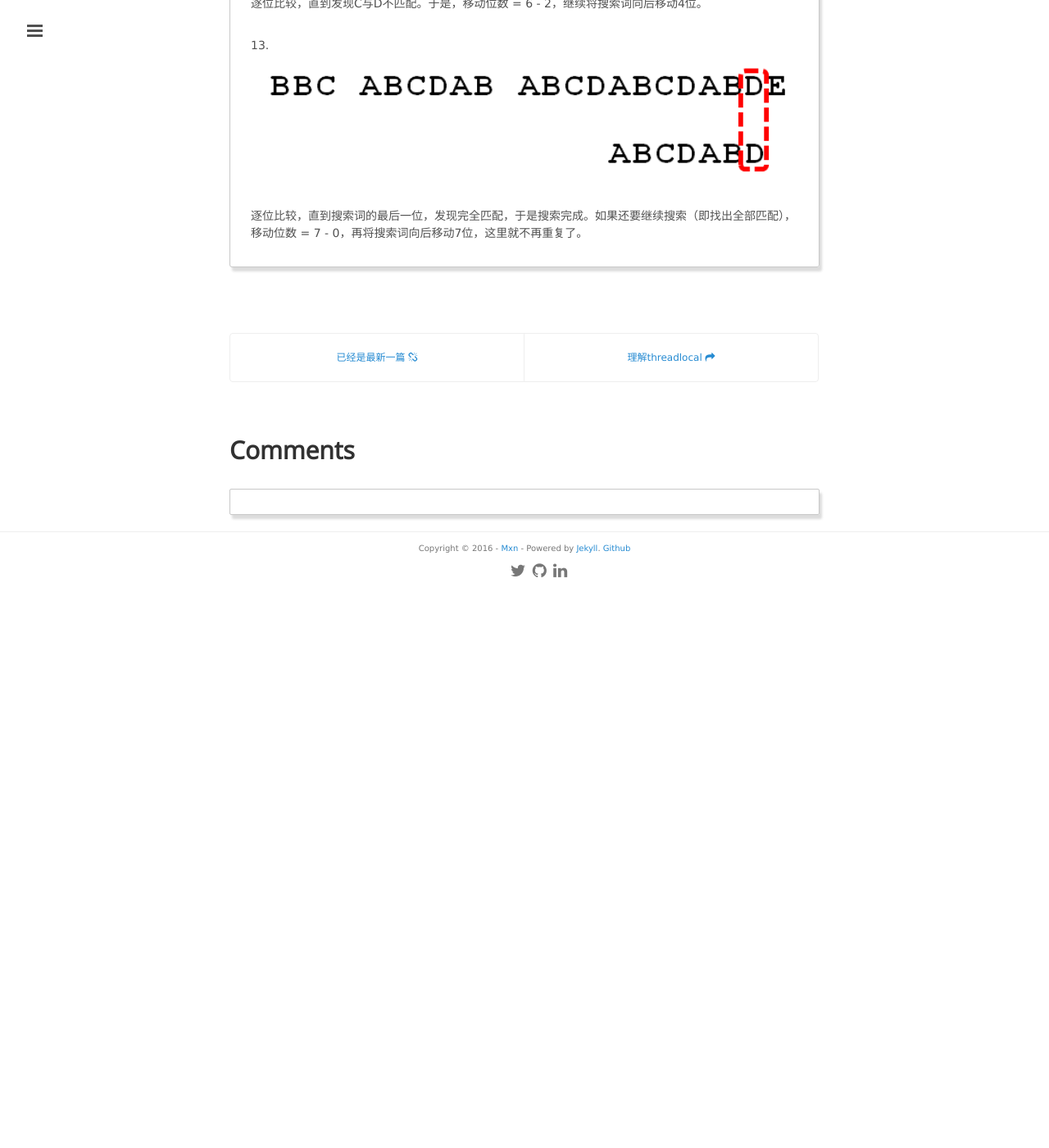
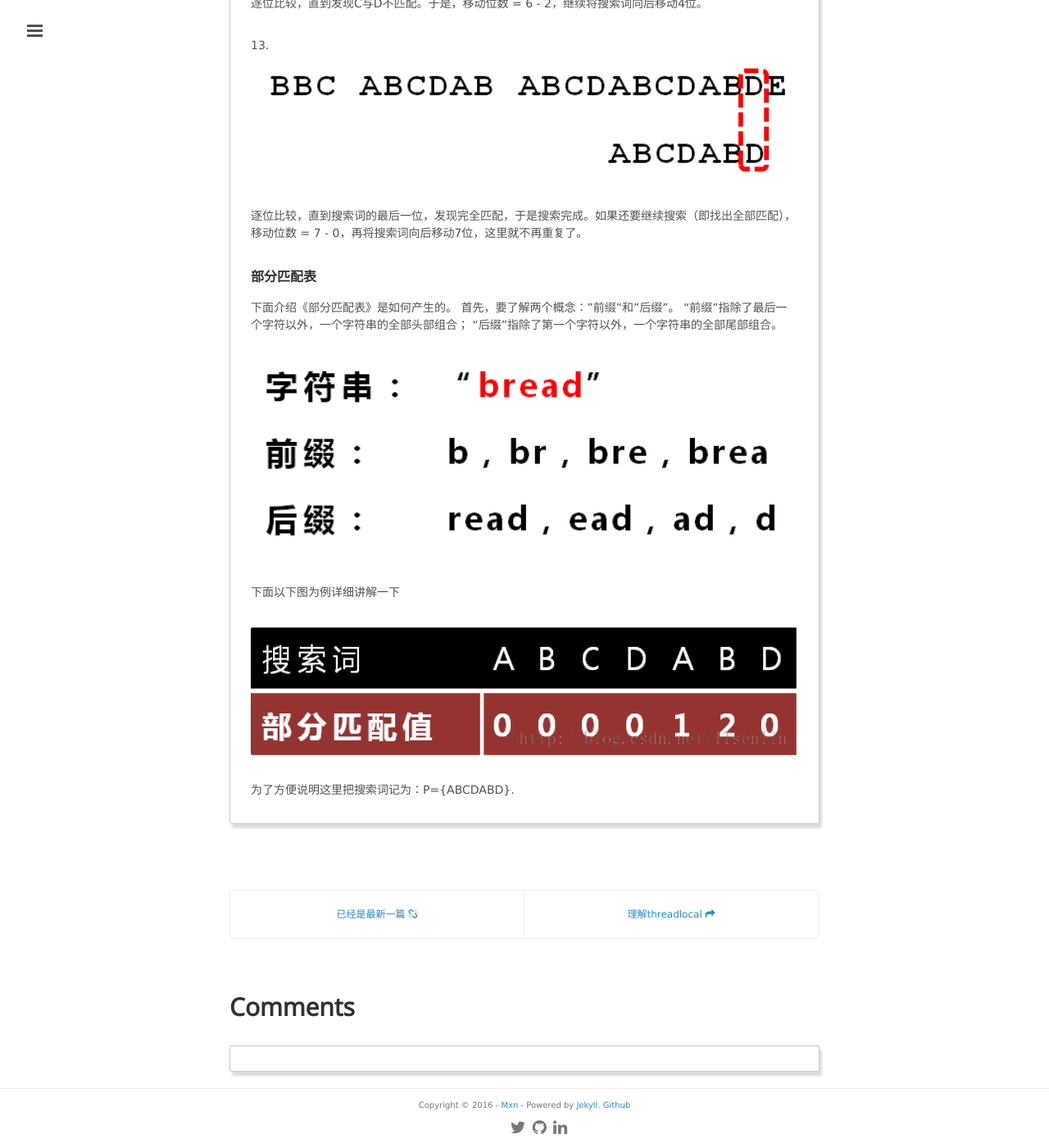
Before and after one commit to mxn21/mxn21.github.io, a Jekyll site: the page built from _posts/2016-3-15-理解KMP算法.md, in a window 1280 px wide and 1400 px high, scrolled down 4018 px. Shown: the whole window at 82% size. Built offline with Jekyll 4.4.1, drawn with Linux system fonts in a browser that asks for light colours; Markdown is read by kramdown in place of the engine named in the settings; comment, search, counter and statistics services are not loaded; before the commit the page ends 4739 px from its top, so only the background shows below that.

Commit message:
23423423

```diff
--- a/_posts/2016-3-15-理解KMP算法.md
+++ b/_posts/2016-3-15-理解KMP算法.md
@@ -93,3 +93,18 @@
 
 逐位比较，直到搜索词的最后一位，发现完全匹配，于是搜索完成。如果还要继续搜索（即找出全部匹配），
 移动位数 = 7 - 0，再将搜索词向后移动7位，这里就不再重复了。
+
+
+### 部分匹配表
+
+下面介绍《部分匹配表》是如何产生的。
+首先，要了解两个概念："前缀"和"后缀"。 "前缀"指除了最后一个字符以外，一个字符串的全部头部组合；
+"后缀"指除了第一个字符以外，一个字符串的全部尾部组合。
+
+![](https://raw.githubusercontent.com/mxn21/mxn21.github.io/master/public/img/img176.png)
+
+下面以下图为例详细讲解一下
+
+![](https://raw.githubusercontent.com/mxn21/mxn21.github.io/master/public/img/img177.png)
+
+为了方便说明这里把搜索词记为：P={ABCDABD}.
```
Also changed, not shown: public/img/img176.png (added), public/img/img177.png (added).
